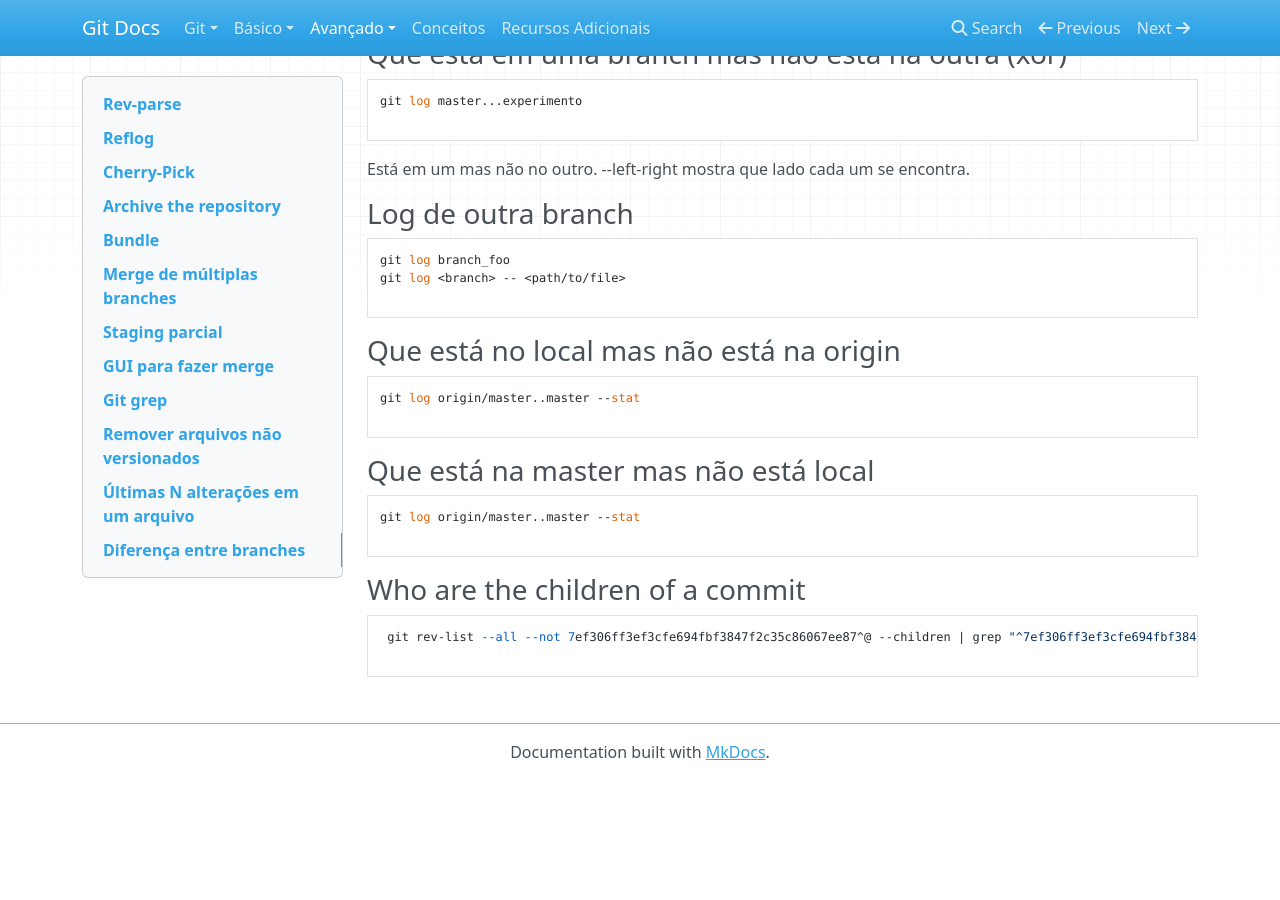
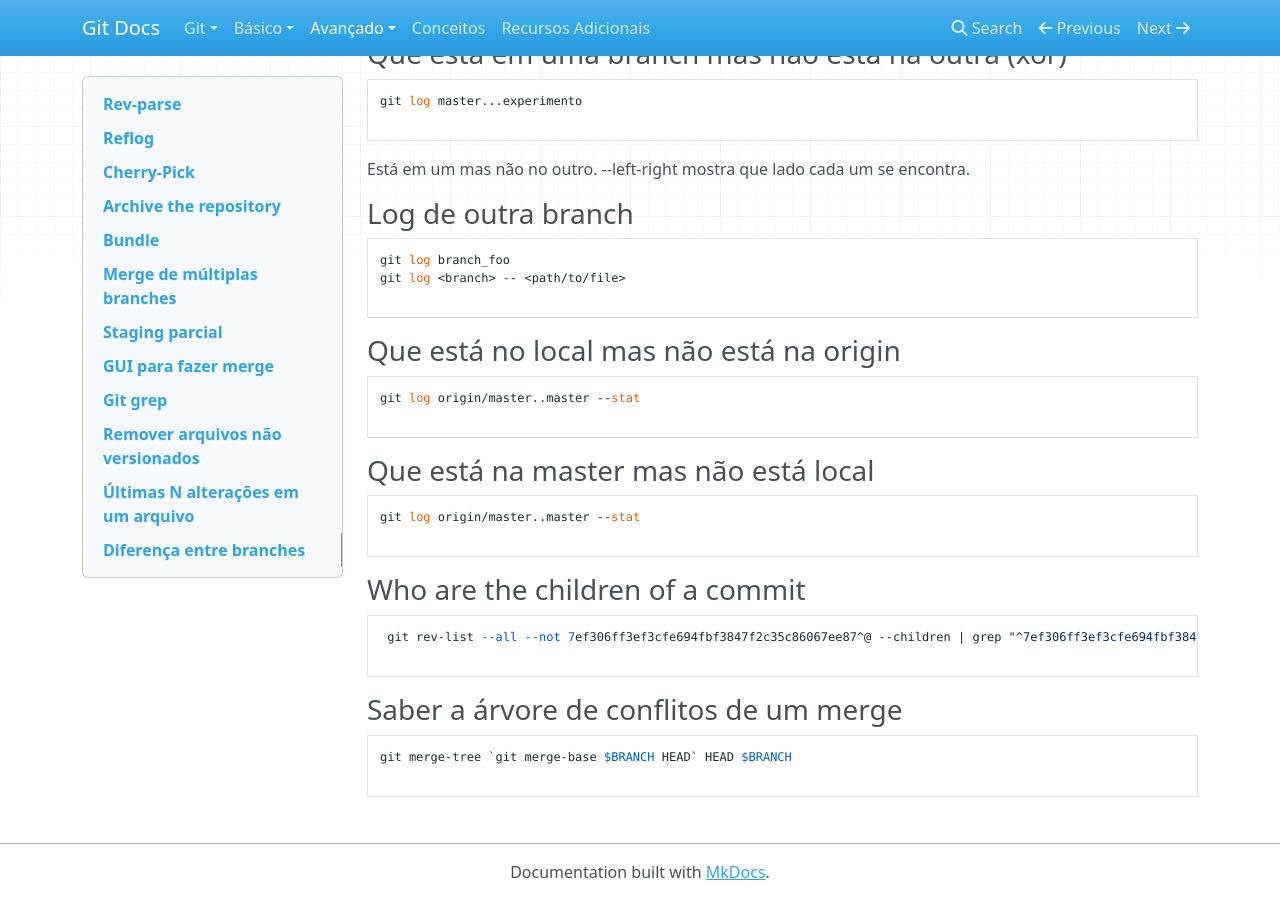
Before and after one commit to jeanCarloMachado/git_course, an MkDocs documentation site: the page built from docs/comandosmenos_comuns.md, in a window 1280 px wide and 900 px high, scrolled down 2182 px. Built offline with MkDocs 1.6.1, drawn with Linux system fonts in a browser that asks for light colours; nearby versions of some CDN libraries; old or Windows-style settings are respelled for this version of MkDocs; before the commit the page ends 2962 px from its top, so only the background shows below that.

Commit message:
improvements

````diff
--- a/docs/comandosmenos_comuns.md
+++ b/docs/comandosmenos_comuns.md
@@ -173,3 +173,10 @@ git log origin/master..master --stat
  git rev-list --all --not 7ef306ff3ef3cfe694fbf3847f2c35c86067ee87^@ --children | grep "^7ef306ff3ef3cfe694fbf3847f2c35c86067ee87"
 
 ```
+
+### Saber a árvore de conflitos de um merge
+
+```sh
+git merge-tree `git merge-base $BRANCH HEAD` HEAD $BRANCH
+
+```
````
Also changed, not shown: 2 other files.
